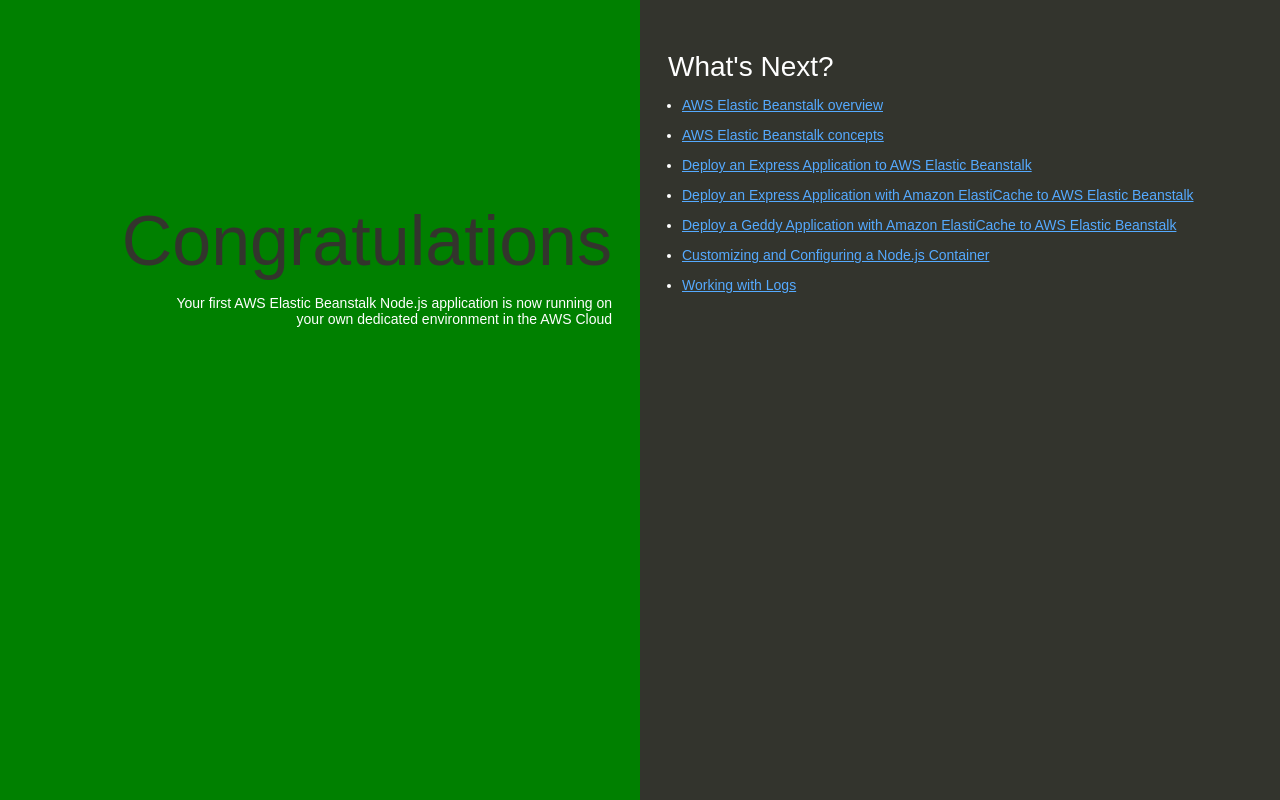
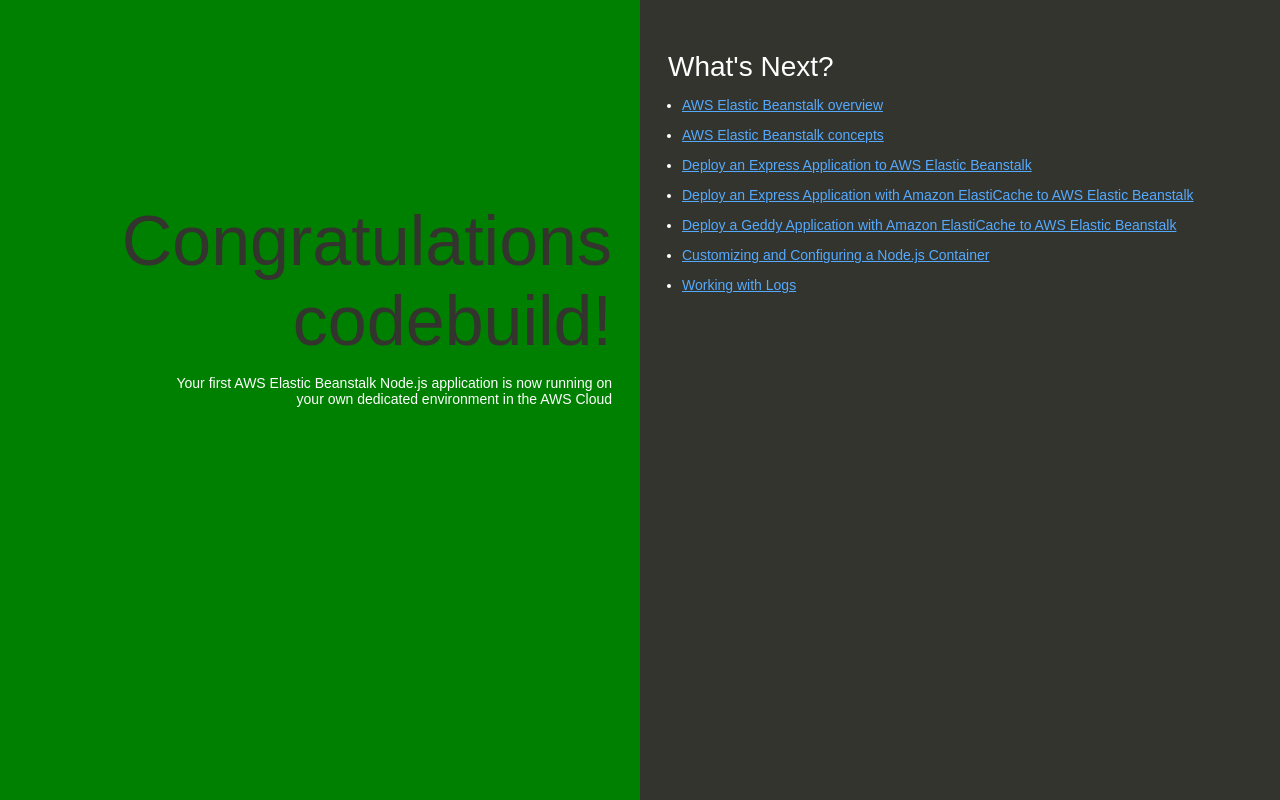
Before and after one commit to abdellahomari87/mynodejs-app, a website: page index.html in a window 1280 px wide. Drawn offline with Linux system fonts and the light colour scheme.

Commit message:
Update index.html

```diff
--- a/index.html
+++ b/index.html
@@ -74,7 +74,7 @@
   </head>
   <body>
     <div class="textColumn">
-      <h1>Congratulations</h1>
+      <h1>Congratulations codebuild!</h1>
       <p>Your first AWS Elastic Beanstalk Node.js application is now running on your own dedicated environment in the AWS Cloud</p>
     </div>
     <div class="linksColumn">
```
